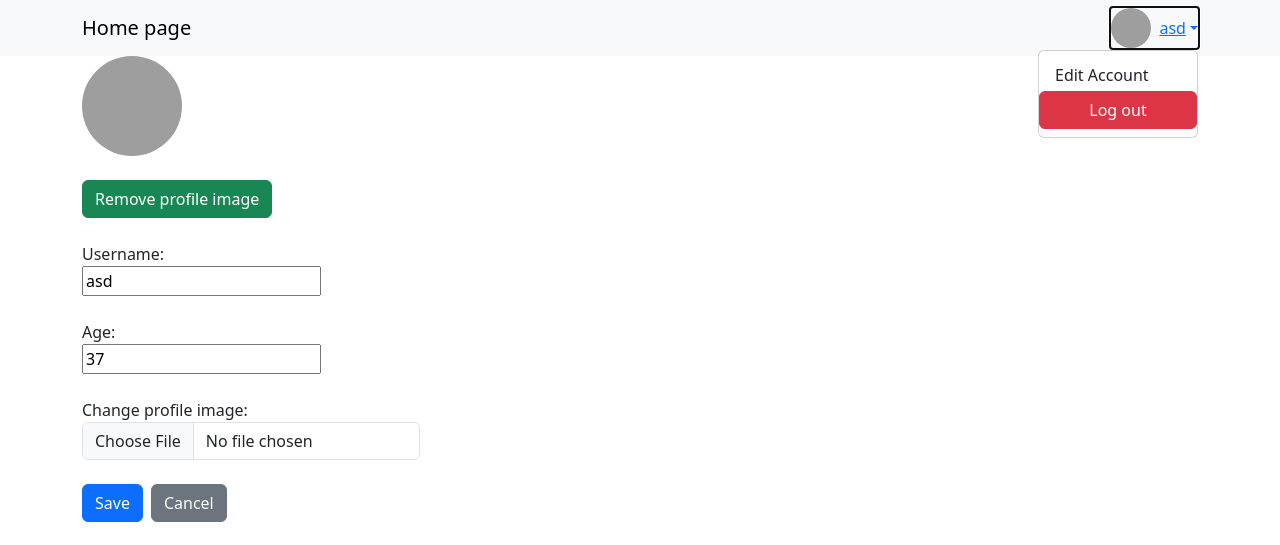
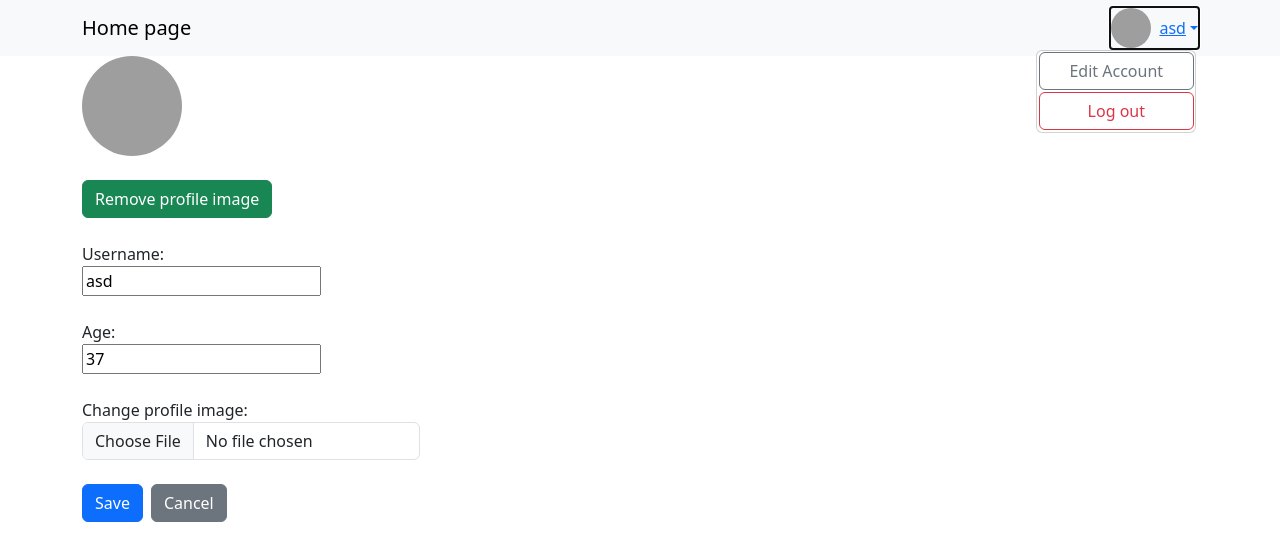
Before and after one commit to MohammadEslahi/Weather-app, a Django app: page /accounts/edituser/2/ in a window 1280 px wide, after a click that opens the changed part. Shown: the top 545 px of the page. Run offline with Django 5.2, Linux system fonts and the light colour scheme; a user stored in the database is signed in; data comes from the database, SQL or seed files in the repository; both versions use the stored data as it was after the commit; grey boxes are pictures that could not be loaded.

Commit message:
fields' labels improved

```diff
--- a/templates/base.html
+++ b/templates/base.html
@@ -26,11 +26,11 @@
                             {% endif %}
                             <span class="ms-2"> {{ request.user.username }} </span> <!-- Display username -->
                         </a>
-                        <ul class="dropdown-menu dropdown-menu-end" aria-labelledby="profileDropdown">
-                            <li><a class="dropdown-item" href="{% url 'edit_account' request.user.id %}">Edit Account</a></li>
+                        <ul class="dropdown-menu dropdown-menu-end" aria-labelledby="profileDropdown" style="margin: 2%; padding: 2%;">
+                            <li style="margin-bottom: 1%;"><a class="btn btn-outline-secondary w-100" href="{% url 'edit_account' request.user.id %}">Edit Account</a></li>
                             <li></li>
                                 <form method="post" class="d-inline" action="{% url 'logout' %}">{% csrf_token %}
-                                    <button type='submit' class="btn btn-danger w-100" style="padding-left: 22%; padding-right: 22%;">Log out</Button>
+                                    <button type='submit' class="btn btn-outline-danger w-100" style="padding-left: 22%; padding-right: 22%;">Log out</Button>
                                 </form>
                             </li>
                         </ul>
--- a/templates/registration/edituser.html
+++ b/templates/registration/edituser.html
@@ -25,7 +25,9 @@
             <label for="{{form.profile_image.id_for_label}}">Change profile image:</label>
             <input type="file" name="{{form.profile_image.name}}" class="form-control form-control-file w-auto" />
         {% else %}
-            {{form.profile_image.label_tag}}<input type="file" name="{{form.profile_image.name}}" class="form-control form-control-file w-auto" />
+            <!-- {{form.profile_image.label_tag}}<input type="file" name="{{form.profile_image.name}}" class="form-control form-control-file w-auto" />  -->
+            <label for="{{form.profile_image.id_for_label}}">Profile image <small class="form-text text-muted">(optional)</small>:</label>
+            <input type="file" name="{{form.profile_image.name}}" class="form-control form-control-file w-auto" />
         {% endif %}
         <br>
         <div class="d-flex gap-2">
```
Also changed, not shown: db.sqlite3.
